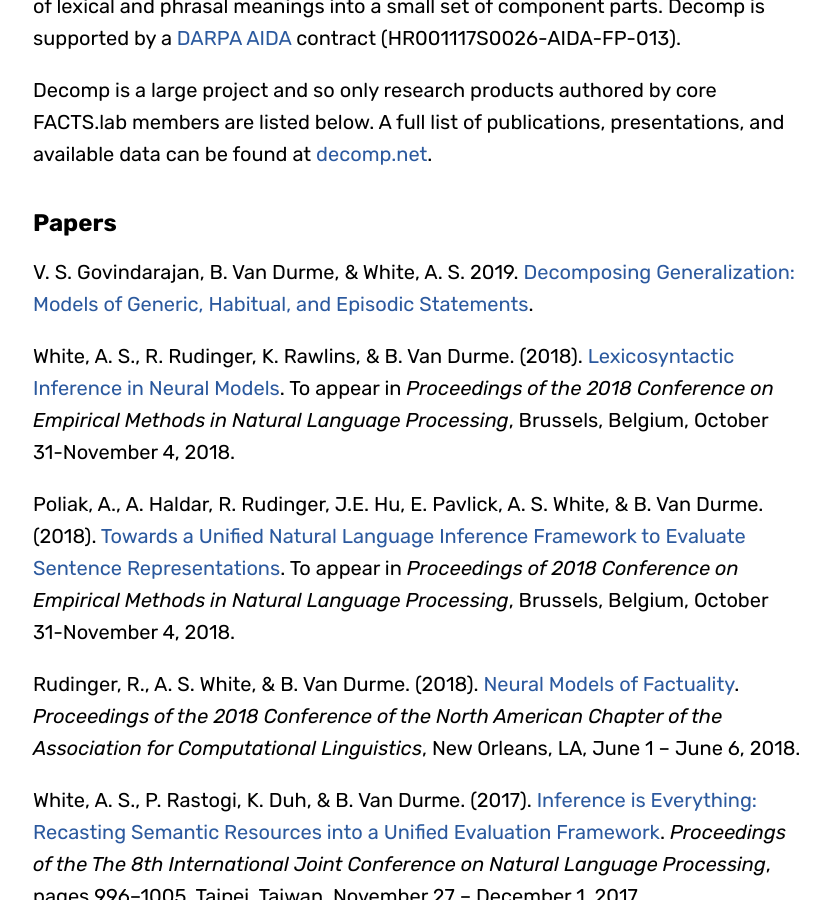
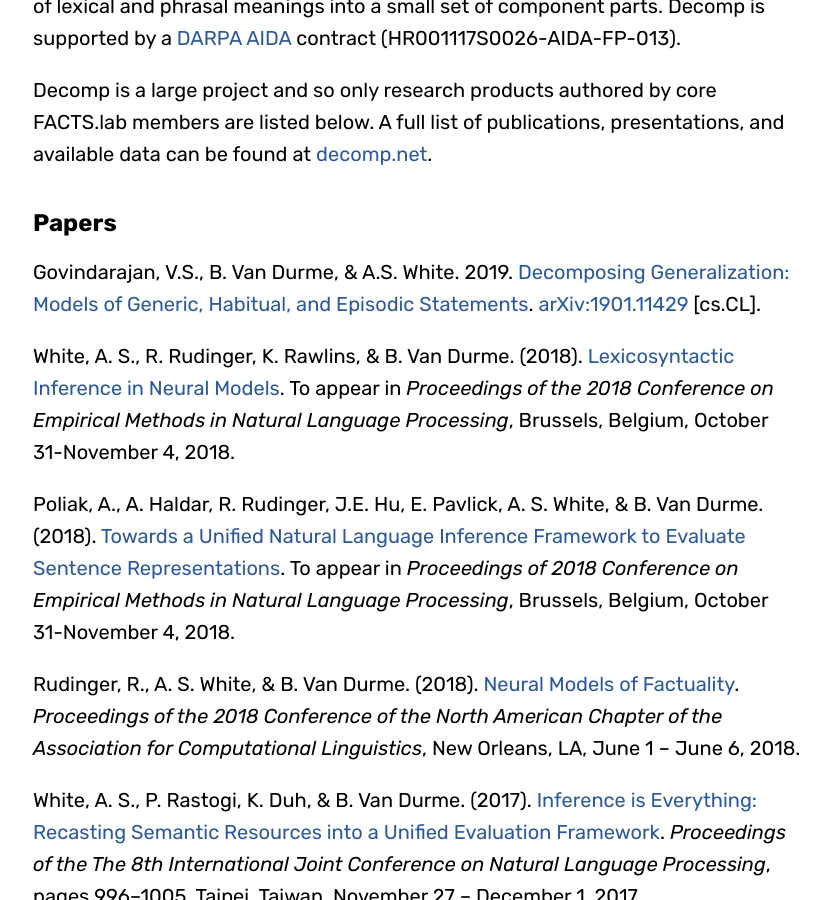
Before and after one commit to FACTSlab/factslab.github.io, a Jekyll site: the page built from research.md, in a window 1280 px wide and 900 px high, scrolled down 627 px. Shown: the whole window, without its empty margins (223-1053 px from the left). Built offline with Jekyll 4.4.1, drawn with Linux system fonts in a browser that asks for light colours; some web fonts are replaced.

Commit message:
updated genericity paper citation

```diff
--- a/research.md
+++ b/research.md
@@ -22,7 +22,7 @@
 
 ## Papers
 
-V. S. Govindarajan, B. Van Durme, & White, A. S. 2019. [Decomposing Generalization: Models of Generic, Habitual, and Episodic Statements](https://arxiv.org/abs/1901.11429).
+Govindarajan, V.S., B. Van Durme, & A.S. White. 2019. [Decomposing Generalization: Models of Generic, Habitual, and Episodic Statements](https://arxiv.org/pdf/1901.11429.pdf). [arXiv:1901.11429](https://arxiv.org/abs/1901.11429) [cs.CL].
 
 White, A. S., R. Rudinger, K. Rawlins, & B. Van Durme. (2018). [Lexicosyntactic Inference in Neural Models](https://arxiv.org/pdf/1808.06232). To appear in _Proceedings of the 2018 Conference on Empirical Methods in Natural Language Processing_, Brussels, Belgium, October 31-November 4, 2018.
 
```
